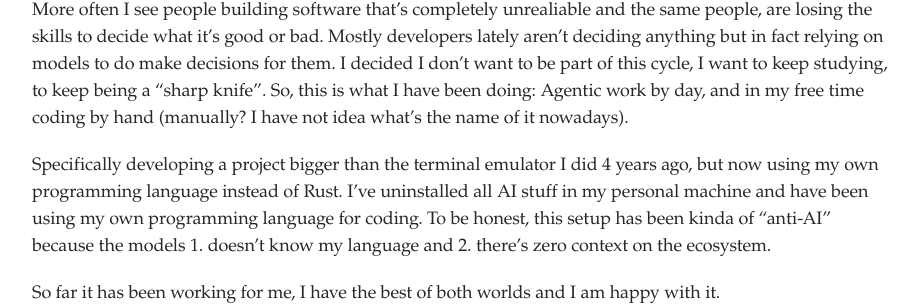
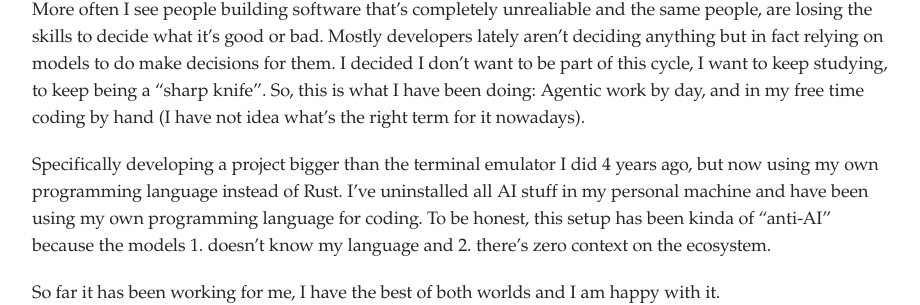
Before and after one commit to raphamorim/raphamorim.github.com, a Jekyll site: the page built from _posts/2026-09-22-staying-sharp.md, in a window 1280 px wide. Shown: the part 1179-1484 px from the top of the page, without its empty margins (178-1098 px from the left). Built offline with Jekyll 4.4.1, drawn with Linux system fonts in a browser that asks for light colours.

Commit message:
small update

```diff
--- a/_posts/2026-09-22-staying-sharp.md
+++ b/_posts/2026-09-22-staying-sharp.md
@@ -26,7 +26,7 @@ However being faster in write code doesn't necessary means that the output is go
 
 Probably you have heard about the term "meat proxy", if not, it means "a person who copies and pastes AI-generated text, code, or messages and sends them to others without reading, checking, or understanding the content". I think this term isn't used as should be used enough for software engineering, and it should be more used for engineering IMHO.
 
-More often I see people building software that's completely unrealiable and the same people, are losing the skills to decide what it's good or bad. Mostly developers lately aren't deciding anything but in fact relying on models to do make decisions for them. I decided I don't want to be part of this cycle, I want to keep studying, to keep being a "sharp knife". So, this is what I have been doing: Agentic work by day, and in my free time coding by hand (manually? I have not idea what's the name of it nowadays).
+More often I see people building software that's completely unrealiable and the same people, are losing the skills to decide what it's good or bad. Mostly developers lately aren't deciding anything but in fact relying on models to do make decisions for them. I decided I don't want to be part of this cycle, I want to keep studying, to keep being a "sharp knife". So, this is what I have been doing: Agentic work by day, and in my free time coding by hand (I have not idea what's the right term for it nowadays).
 
 Specifically developing a project bigger than the terminal emulator I did 4 years ago, but now using my own programming language instead of Rust. I've uninstalled all AI stuff in my personal machine and have been using my own programming language for coding. To be honest, this setup has been kinda of "anti-AI" because the models 1. doesn't know my language and 2. there's zero context on the ecosystem.
 
```
